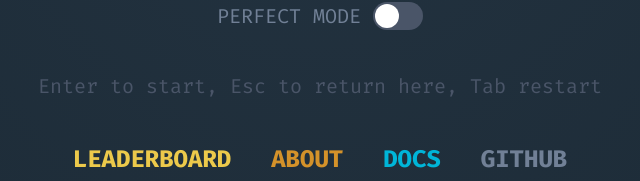
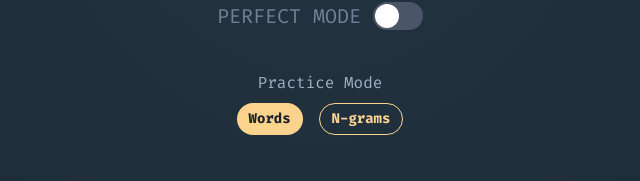
Before and after one commit to timlinux/baboon, a React (Vite) app in the folder web/: page / in a window 1280 px wide. Shown: the part 350-531 px from the top of the page, without its empty margins (320-960 px from the left). Built offline with nearby package versions, Linux system fonts and the light colour scheme; no server answers.

Commit message:
feat(web): add n-gram practice mode support

```diff
--- a/web/src/App.jsx
+++ b/web/src/App.jsx
@@ -29,6 +29,7 @@ const STORAGE_KEYS = {
 // Default settings
 const DEFAULT_SETTINGS = {
   perfectMode: false,
+  practiceMode: 'words',
 };
 
 // Load data from local storage
@@ -399,6 +400,8 @@ function App() {
               versionInfo={versionInfo}
               perfectMode={settings.perfectMode}
               onTogglePerfectMode={togglePerfectMode}
+              settings={settings}
+              setSettings={setSettings}
             />
           </MotionBox>
         )}
@@ -423,6 +426,7 @@ function App() {
               adsenseEnabled={config.adsense_enabled}
               adsenseKey={config.adsense_key}
               perfectMode={settings.perfectMode}
+              practiceMode={settings.practiceMode}
             />
           </MotionBox>
         )}
@@ -444,6 +448,7 @@ function App() {
               isLoading={isLoading}
               adsenseEnabled={config.adsense_enabled}
               adsenseKey={config.adsense_key}
+              practiceMode={settings.practiceMode}
             />
           </MotionBox>
         )}
--- a/web/src/components/ResultsScreen.jsx
+++ b/web/src/components/ResultsScreen.jsx
@@ -106,28 +106,46 @@ function ResultsScreen({
   isLoading,
   adsenseEnabled,
   adsenseKey,
+  practiceMode,
 }) {
   const wpm = sessionStats?.wpm || 0;
   const accuracy = sessionStats?.accuracy || 0;
   const duration = sessionStats?.duration ? sessionStats.duration / 1e9 : 0;
 
-  const bestWpm = historicalStats?.best_wpm || 0;
-  const bestAccuracy = historicalStats?.best_accuracy || 0;
-  const bestTime = historicalStats?.best_time || 0;
+  // Use n-gram specific stats when in ngram mode, fall back to regular stats
+  const bestWpm = practiceMode === 'ngrams'
+    ? (historicalStats?.ngram_best_wpm || historicalStats?.best_wpm || 0)
+    : (historicalStats?.best_wpm || 0);
+  const bestAccuracy = practiceMode === 'ngrams'
+    ? (historicalStats?.ngram_best_accuracy || historicalStats?.best_accuracy || 0)
+    : (historicalStats?.best_accuracy || 0);
+  const bestTime = practiceMode === 'ngrams'
+    ? (historicalStats?.ngram_best_time || historicalStats?.best_time || 0)
+    : (historicalStats?.best_time || 0);
 
-  const avgWpm = historicalStats?.total_sessions > 0
-    ? historicalStats.total_wpm / historicalStats.total_sessions
+  // Use n-gram specific totals for averages when in ngram mode
+  const totalSessions = practiceMode === 'ngrams'
+    ? (historicalStats?.ngram_total_sessions || historicalStats?.total_sessions || 0)
+    : (historicalStats?.total_sessions || 0);
+  const avgWpm = totalSessions > 0
+    ? (practiceMode === 'ngrams'
+      ? (historicalStats?.ngram_total_wpm || historicalStats?.total_wpm || 0) / totalSessions
+      : (historicalStats?.total_wpm || 0) / totalSessions)
     : 0;
-  const avgAccuracy = historicalStats?.total_sessions > 0
-    ? historicalStats.total_accuracy / historicalStats.total_sessions
+  const avgAccuracy = totalSessions > 0
+    ? (practiceMode === 'ngrams'
+      ? (historicalStats?.ngram_total_accuracy || historicalStats?.total_accuracy || 0) / totalSessions
+      : (historicalStats?.total_accuracy || 0) / totalSessions)
     : 0;
-  const avgTime = historicalStats?.total_sessions > 0
-    ? historicalStats.total_time / historicalStats.total_sessions
+  const avgTime = totalSessions > 0
+    ? (practiceMode === 'ngrams'
+      ? (historicalStats?.ngram_total_time || historicalStats?.total_time || 0) / totalSessions
+      : (historicalStats?.total_time || 0) / totalSessions)
     : 0;
 
-  const isNewBestWpm = wpm >= bestWpm && historicalStats?.total_sessions > 0;
-  const isNewBestAccuracy = accuracy >= bestAccuracy && historicalStats?.total_sessions > 0;
-  const isNewBestTime = (bestTime === 0 || duration <= bestTime) && historicalStats?.total_sessions > 0;
+  const isNewBestWpm = wpm >= bestWpm && totalSessions > 0;
+  const isNewBestAccuracy = accuracy >= bestAccuracy && totalSessions > 0;
+  const isNewBestTime = (bestTime === 0 || duration <= bestTime) && totalSessions > 0;
 
   // Responsive sizing
   const fontSize = useBreakpointValue({ base: 'md', md: 'lg', lg: 'xl', xl: '2xl' });
@@ -256,7 +274,7 @@ function ResultsScreen({
           fontWeight="bold"
           fontFamily="'Fira Code', monospace"
         >
-          BABOON - Typing Practice
+          {practiceMode === 'ngrams' ? 'BABOON - N-gram Training' : 'BABOON - Typing Practice'}
         </Text>
       </Flex>
 
@@ -274,7 +292,7 @@ function ResultsScreen({
           color="cyan.400"
           fontFamily="'Fira Code', monospace"
         >
-          Round Complete!
+          {practiceMode === 'ngrams' ? 'N-gram Training Complete!' : 'Round Complete!'}
         </Text>
       </MotionBox>
 
@@ -356,8 +374,10 @@ function ResultsScreen({
         <Box h={{ base: 1, md: 2 }} />
         <AnimatedStatRow delay={animIdx++ * 0.03}>
           <HStack spacing={2} fontFamily="'Fira Code', monospace" fontSize={fontSize} justify="center">
-            <Text color="cyan.400" w={labelWidth} textAlign="right">Total sessions:</Text>
-            <Text color="white">{historicalStats?.total_sessions || 1}</Text>
+            <Text color="cyan.400" w={labelWidth} textAlign="right">
+              {practiceMode === 'ngrams' ? 'N-gram sessions:' : 'Total sessions:'}
+            </Text>
+            <Text color="white">{totalSessions || 1}</Text>
           </HStack>
         </AnimatedStatRow>
 
--- a/web/src/components/TypingScreen.jsx
+++ b/web/src/components/TypingScreen.jsx
@@ -170,6 +170,7 @@ function TypingScreen({
   adsenseEnabled,
   adsenseKey,
   perfectMode,
+  practiceMode,
 }) {
   const currentWord = gameState?.current_word || '';
   const currentInput = gameState?.current_input || '';
@@ -256,7 +257,7 @@ function TypingScreen({
         aria-live="polite"
         aria-atomic="true"
       >
-        Word {wordNumber} of {totalWords}: {currentWord}
+        {practiceMode === 'ngrams' ? 'N-gram' : 'Word'} {wordNumber} of {totalWords}: {currentWord}
       </Box>
 
       {/* Header */}
@@ -267,19 +268,19 @@ function TypingScreen({
           fontWeight="bold"
           fontFamily="'Fira Code', monospace"
         >
-          BABOON - Typing Practice
+          {practiceMode === 'ngrams' ? 'BABOON - N-gram Training' : 'BABOON - Typing Practice'}
         </Text>
       </Flex>
 
       {/* Word counter */}
-      <Flex justify="center" py={2} role="status" aria-label={`Progress: word ${wordNumber} of ${totalWords}`}>
+      <Flex justify="center" py={2} role="status" aria-label={`Progress: ${practiceMode === 'ngrams' ? 'n-gram' : 'word'} ${wordNumber} of ${totalWords}`}>
         <Text
           color="cyan.400"
           fontSize={counterSize}
           fontWeight="bold"
           fontFamily="'Fira Code', monospace"
         >
-          Word {wordNumber}/{totalWords}
+          {practiceMode === 'ngrams' ? `N-gram ${wordNumber}/${totalWords}` : `Word ${wordNumber}/${totalWords}`}
         </Text>
       </Flex>
 
--- a/web/src/components/WelcomeScreen.jsx
+++ b/web/src/components/WelcomeScreen.jsx
@@ -26,7 +26,7 @@ import AdSense from './AdSense.jsx';
 const MotionBox = motion(Box);
 const MotionText = motion(Text);
 
-function WelcomeScreen({ isConnected, onStart, onShowLeaderboard, onShowAbout, isLoading, localStats, adsenseEnabled, adsenseKey, versionInfo, perfectMode, onTogglePerfectMode }) {
+function WelcomeScreen({ isConnected, onStart, onShowLeaderboard, onShowAbout, isLoading, localStats, adsenseEnabled, adsenseKey, versionInfo, perfectMode, onTogglePerfectMode, settings, setSettings }) {
   const { user, isAuthenticated, authConfig } = useAuth();
 
   // Handle keyboard shortcuts
@@ -242,6 +242,50 @@ function WelcomeScreen({ isConnected, onStart, onShowLeaderboard, onShowAbout, i
             )}
           </MotionBox>
 
+          {/* Practice Mode Toggle */}
+          <MotionBox
+            initial={{ opacity: 0 }}
+            animate={{ opacity: 1 }}
+            transition={{ delay: 0.95 }}
+          >
+            <Box textAlign="center">
+              <Text fontSize={{ base: 'sm', md: 'md' }} color="gray.400" mb={2} fontFamily="'Fira Code', monospace">
+                Practice Mode
+              </Text>
+              <HStack spacing={4} justify="center">
+                <Button
+                  size="sm"
+                  variant={settings?.practiceMode === 'words' ? 'solid' : 'outline'}
+                  colorScheme="orange"
+                  fontFamily="'Fira Code', monospace"
+                  onClick={() => setSettings(prev => ({ ...prev, practiceMode: 'words' }))}
+                >
+                  Words
+                </Button>
+                <Button
+                  size="sm"
+                  variant={settings?.practiceMode === 'ngrams' ? 'solid' : 'outline'}
+                  colorScheme="orange"
+                  fontFamily="'Fira Code', monospace"
+                  onClick={() => setSettings(prev => ({ ...prev, practiceMode: 'ngrams' }))}
+                >
+                  N-grams
+                </Button>
+              </HStack>
+              {settings?.practiceMode === 'ngrams' && (
+                <Text
+                  color="orange.400"
+                  fontSize={{ base: 'xs', md: 'sm' }}
+                  fontFamily="'Fira Code', monospace"
+                  textAlign="center"
+                  mt={1}
+                >
+                  Practice common letter combinations
+                </Text>
+              )}
+            </Box>
+          </MotionBox>
+
           {/* Instructions */}
           <MotionBox
             initial={{ opacity: 0 }}
```
